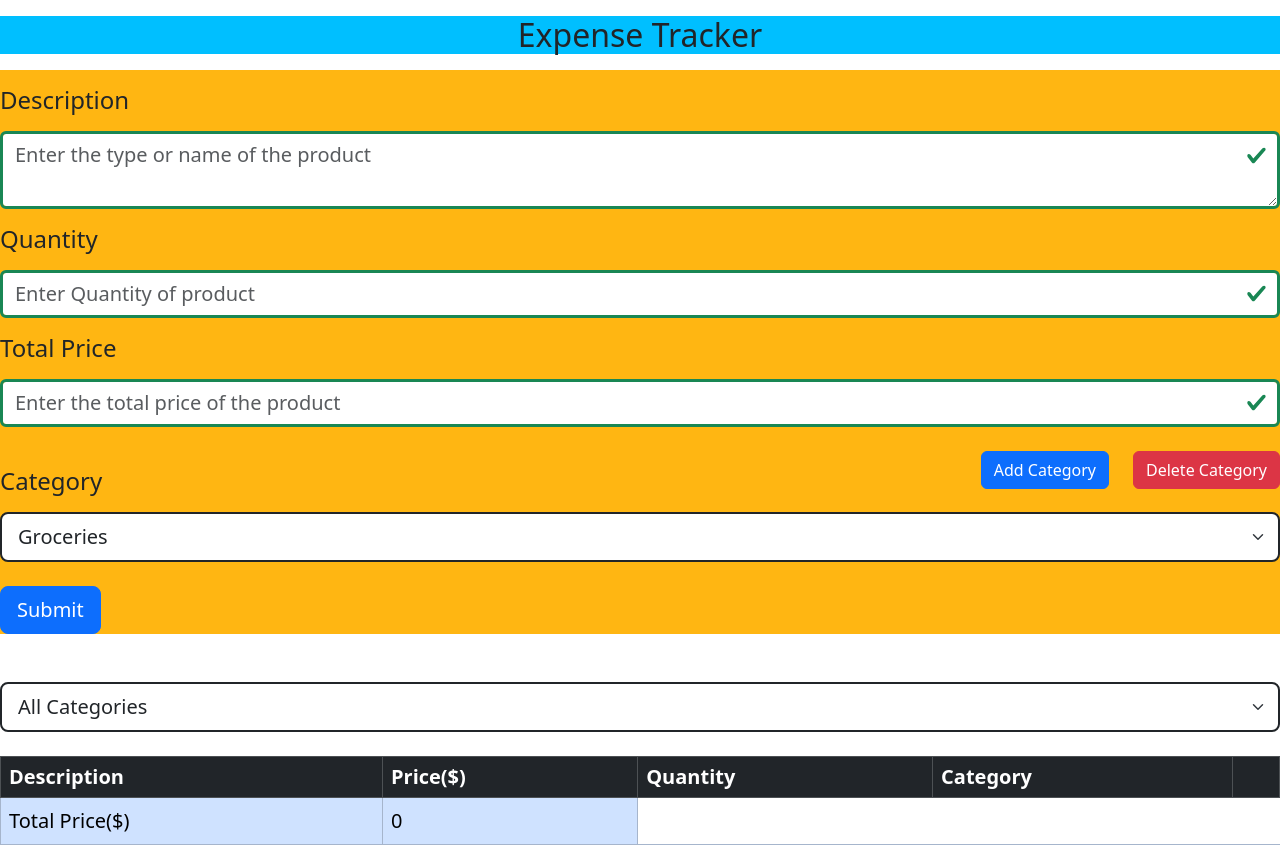
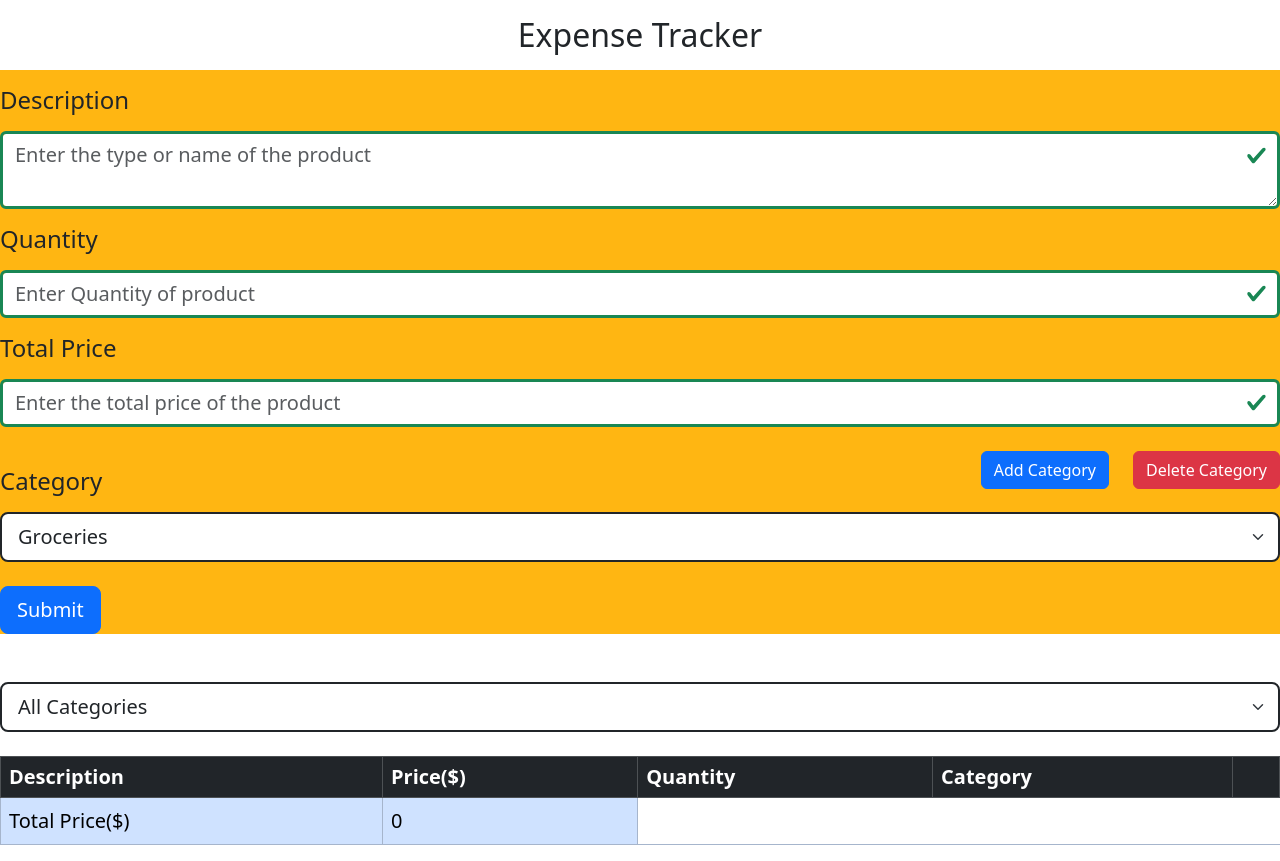
Before and after one commit to rehanguptaNYU/expense_tracker, a React (Vite) app: page / in a window 1280 px wide. Built offline with nearby package versions, Linux system fonts and the light colour scheme.

Commit message:
Update ExpenseForm.tsx

```diff
--- a/src/components/ExpenseForm/ExpenseForm.tsx
+++ b/src/components/ExpenseForm/ExpenseForm.tsx
@@ -189,8 +189,10 @@
     // @ts-ignore
     return(
         <div>
-            <div className="first-bg">
-                <h2 className="text-center mt-3 mb-3 first-bg">Expense Tracker</h2>
+            <div className="expense-container">
+                <div className="heading-bg">
+                    <h2 className="text-center mt-3 mb-3">Expense Tracker</h2>
+                </div>
             </div>
             <Form className="second-bg" onSubmit={handleSubmit}>
                 <Form.Group>
@@ -251,7 +253,7 @@
             <br/>
             <br/>
             <div>
-                <select className="form-select form-select-lg fs-5 border border-2 border-dark" ref={FilterRef} onChange={handleFilter}>
+                <select className="form-select form-select-lg fs-5 border border-2 border-dark select-positioning" ref={FilterRef} onChange={handleFilter}>
                     <option>All Categories</option>
                     {displayCategories};
                 </select>
```
